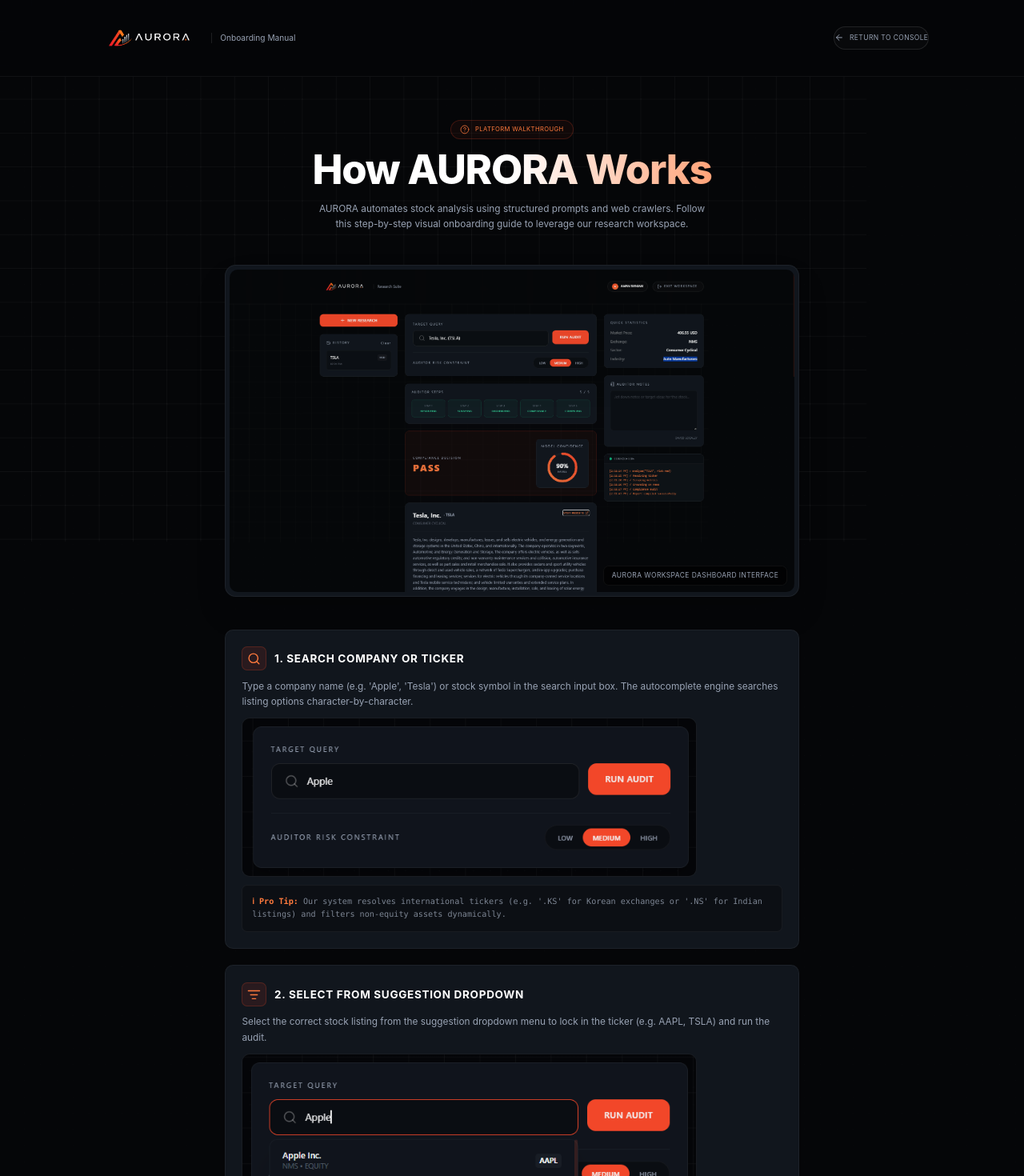
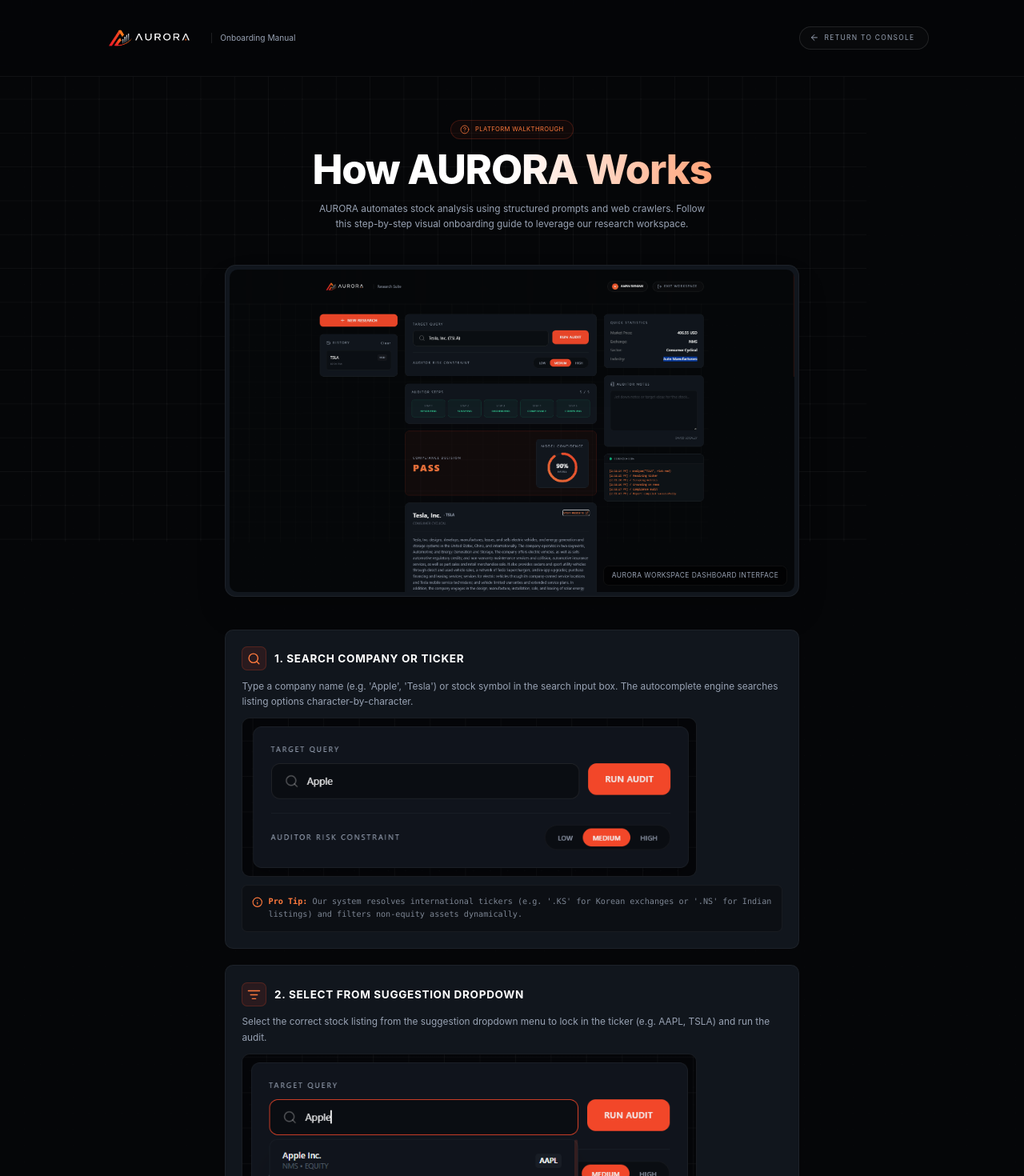
Before and after one commit to amanrj03/AURORA, a Next.js app: page /guide in a window 1280 px wide. Shown: the top 1470 px of the page at 80% size. Built offline with nearby package versions, Linux system fonts and the light colour scheme.

Commit message:
Replace plain unicode Pro Tip info characters with premium Lucide Info icons

```diff
--- a/pages/guide.js
+++ b/pages/guide.js
@@ -1,5 +1,5 @@
 import Head from "next/head";
-import { Search, ListFilter, Play, ShieldAlert, TrendingUp, HelpCircle, History, ArrowLeft, ExternalLink, LayoutGrid } from "lucide-react";
+import { Search, ListFilter, Play, ShieldAlert, TrendingUp, HelpCircle, History, ArrowLeft, ExternalLink, LayoutGrid, Info } from "lucide-react";
 import PremiumLogo from "../components/PremiumLogo";
 
 export default function UserGuide() {
@@ -76,10 +76,10 @@
             </div>
             <a
               href="/"
-              className="flex items-center gap-2 rounded-full border border-white/10 bg-white/[0.02] px-4.5 py-2 text-[10px] uppercase tracking-wider text-[#98A2B3] hover:text-white transition hover:border-[#FF4B2B]"
+              className="flex items-center gap-2 rounded-full border border-white/10 bg-white/[0.02] pl-3.5 pr-5 py-2 text-[10px] uppercase text-[#98A2B3] transition hover:border-[#FF4B2B] hover:text-white"
             >
               <ArrowLeft className="h-3.5 w-3.5" />
-              Return to Console
+              <span className="tracking-[0.15em]">Return to Console</span>
             </a>
           </div>
         </nav>
@@ -138,9 +138,12 @@
                     }}
                   />
                 </div>
-                <div className="rounded-lg bg-[#050608]/40 border border-white/5 p-3.5 text-xs text-[#98A2B3]/80 leading-relaxed font-mono">
-                  <span className="text-[#FF7A3D] font-bold">ℹ Pro Tip: </span>
-                  {s.details}
+                <div className="rounded-lg bg-[#050608]/40 border border-white/5 p-3.5 text-xs text-[#98A2B3]/80 leading-relaxed font-mono flex items-start gap-2">
+                  <Info className="h-4 w-4 text-[#FF7A3D] shrink-0 mt-0.5" />
+                  <div>
+                    <span className="text-[#FF7A3D] font-bold">Pro Tip: </span>
+                    {s.details}
+                  </div>
                 </div>
               </div>
             ))}
```
